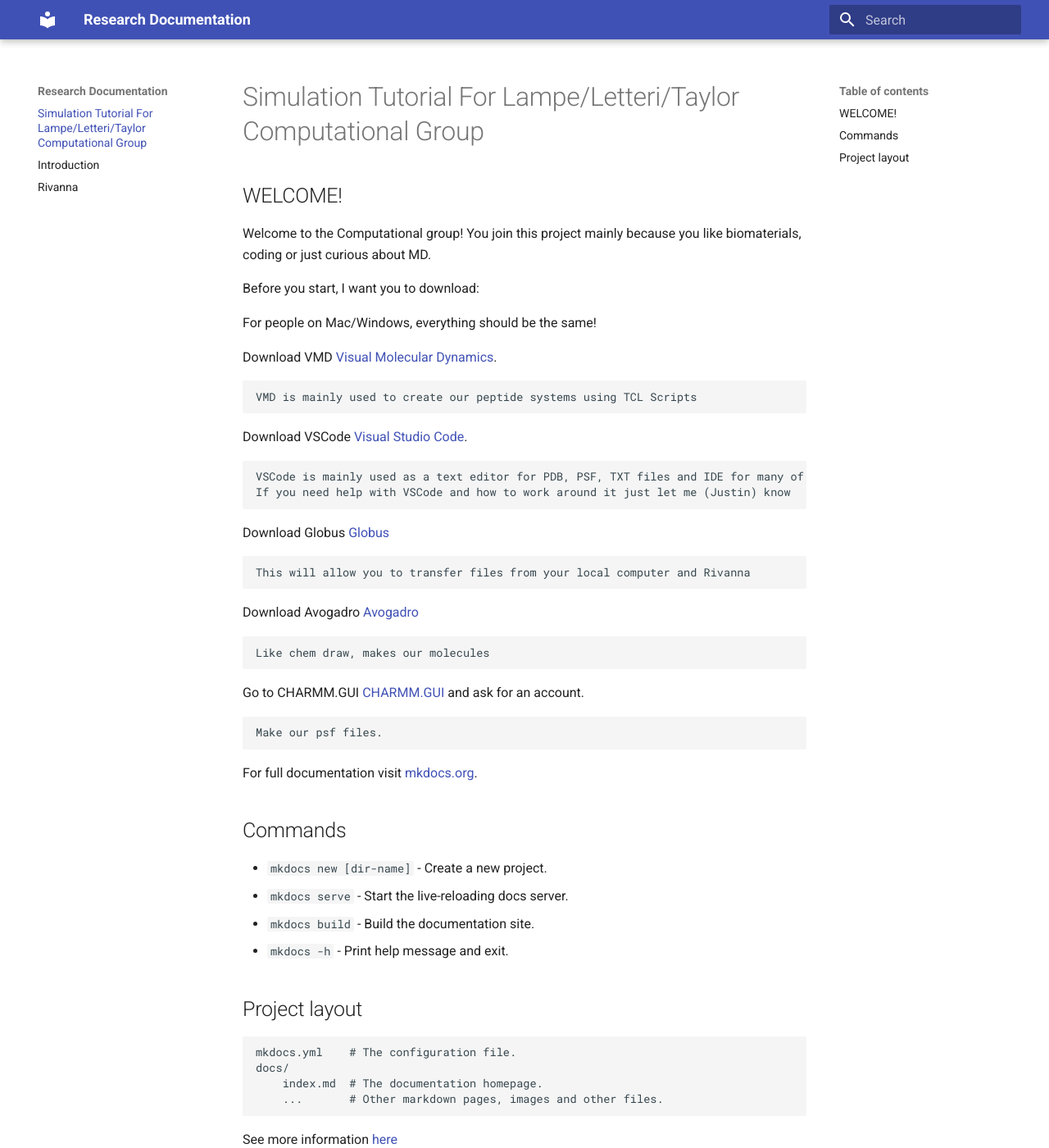
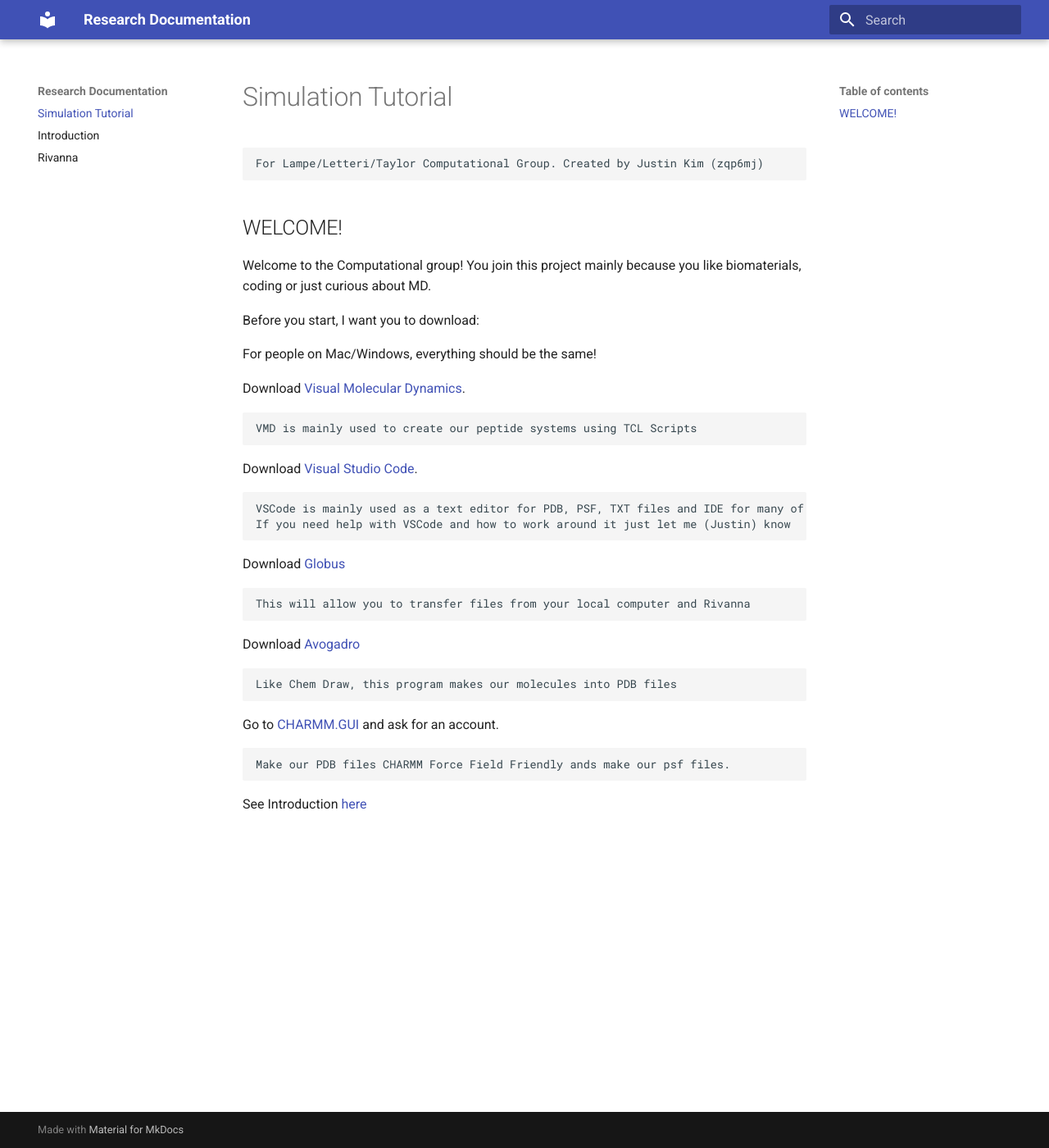
Before and after one commit to justinComp/doc_website, an MkDocs documentation site: the page built from docs/index.md, in a window 1280 px wide and 1400 px high. Shown: the whole window at 82% size. Built offline with MkDocs 1.6.1 and Material for MkDocs 9.7.7, drawn with Linux system fonts in a browser that asks for light colours.

Commit message:
Update Home Page

```diff
--- a/docs/index.md
+++ b/docs/index.md
@@ -1,4 +1,7 @@
-# Simulation Tutorial For Lampe/Letteri/Taylor Computational Group
+# Simulation Tutorial
+
+    For Lampe/Letteri/Taylor Computational Group. Created by Justin Kim (zqp6mj)
+
 
 ## WELCOME!
 
@@ -8,47 +11,26 @@
 
 For people on Mac/Windows, everything should be the same!
 
-Download VMD [Visual Molecular Dynamics](https://www.google.com/url?q=https://www.ks.uiuc.edu/Research/vmd/vmd-1.9.3/&sa=D&source=docs&ust=1740806505460574&usg=AOvVaw3kcYOKcLUVKk_HkS8Yabzt).
+Download [Visual Molecular Dynamics](https://www.google.com/url?q=https://www.ks.uiuc.edu/Research/vmd/vmd-1.9.3/&sa=D&source=docs&ust=1740806505460574&usg=AOvVaw3kcYOKcLUVKk_HkS8Yabzt).
 
     VMD is mainly used to create our peptide systems using TCL Scripts
 
-Download VSCode [Visual Studio Code](https://code.visualstudio.com/download).
+Download [Visual Studio Code](https://code.visualstudio.com/download).
 
     VSCode is mainly used as a text editor for PDB, PSF, TXT files and IDE for many of the programming languages including Python, TCL, and jupyter notebook
     If you need help with VSCode and how to work around it just let me (Justin) know
 
-Download Globus [Globus](https://www.globus.org/)
+Download [Globus](https://www.globus.org/)
 
     This will allow you to transfer files from your local computer and Rivanna
 
-Download Avogadro [Avogadro](https://two.avogadro.cc/index.html)
+Download [Avogadro](https://two.avogadro.cc/index.html)
 
-    Like chem draw, makes our molecules
+    Like Chem Draw, this program makes our molecules into PDB files
 
-Go to CHARMM.GUI [CHARMM.GUI](https://charmm-gui.org/) and ask for an account.
+Go to  [CHARMM.GUI](https://charmm-gui.org/) and ask for an account.
 
-    Make our psf files.
+    Make our PDB files CHARMM Force Field Friendly ands make our psf files.
 
 
-
-
-
-
-
-For full documentation visit [mkdocs.org](https://www.mkdocs.org).
-
-## Commands
-
-* `mkdocs new [dir-name]` - Create a new project.
-* `mkdocs serve` - Start the live-reloading docs server.
-* `mkdocs build` - Build the documentation site.
-* `mkdocs -h` - Print help message and exit.
-
-## Project layout
-
-    mkdocs.yml    # The configuration file.
-    docs/
-        index.md  # The documentation homepage.
-        ...       # Other markdown pages, images and other files.
-
-See more information [here](more_information.md)
+See Introduction [here](more_information.md)
```
